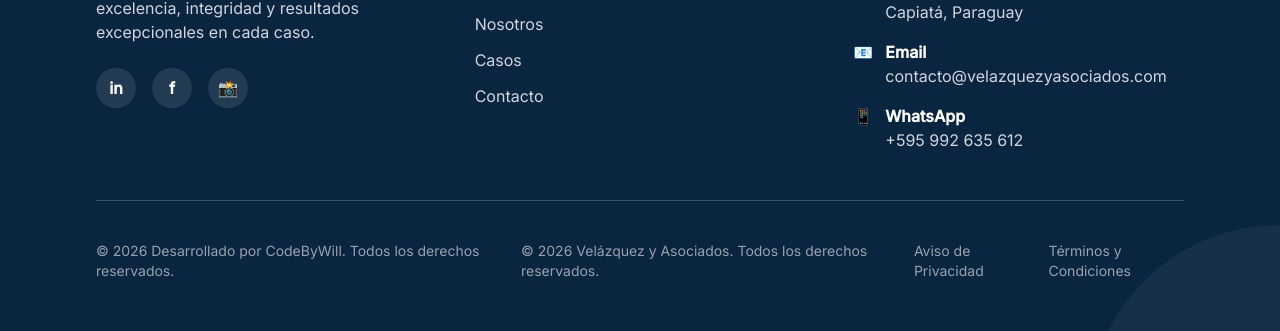
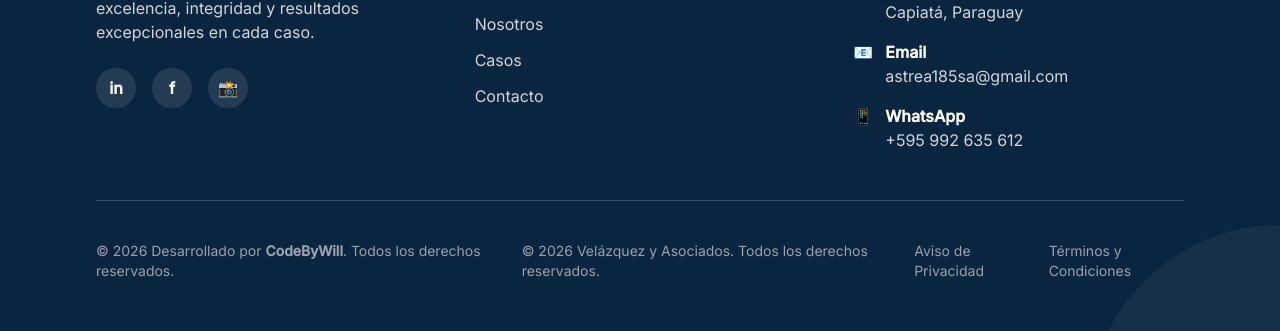
Before and after one commit to warcedev/velazquez-y-asociados, a React (Vite) app in the folder velazquez-y-asociados/: page / in a window 1280 px wide. Shown: the part 2477-2808 px from the top of the page. Built offline with nearby package versions, Linux system fonts and the light colour scheme.

Commit message:
prefinalizacion

```diff
--- a/velazquez-y-asociados/src/components/Footer.jsx
+++ b/velazquez-y-asociados/src/components/Footer.jsx
@@ -13,7 +13,7 @@ export default function Footer() {
     {
       nombre: "Facebook",
       icon: "f",
-      url: "https://www.facebook.com/velazquezyasociados"
+      url: "https://www.facebook.com/share/1EBdQAdfMH/"
     },
     {
       nombre: "Instagram",
@@ -95,7 +95,7 @@ export default function Footer() {
                   <div>
                     <div className="font-semibold">Email</div>
                     <div className="text-gray-300">
-                      contacto@velazquezyasociados.com
+                      astrea185sa@gmail.com
                     </div>
                   </div>
                 </div>
@@ -116,8 +116,18 @@ export default function Footer() {
           {/* Copyright */}
           <div className="flex flex-col md:flex-row justify-between items-center gap-6">
             <div className="text-gray-400 text-sm">
-              © {new Date().getFullYear()} Desarrollado por CodeByWill. Todos los derechos reservados.
+              © {new Date().getFullYear()} Desarrollado por{" "}
+              <a
+                  href="https://codebywill.vercel.app/"
+                  target="_blank"
+                  rel="noopener noreferrer"
+                  className="hover:text-white transition-colors font-semibold"
+              >
+                CodeByWill
+              </a>
+              . Todos los derechos reservados.
             </div>
+
             <div className="text-gray-400 text-sm">
               © {new Date().getFullYear()} Velázquez y Asociados. Todos los derechos reservados.
             </div>
--- a/velazquez-y-asociados/src/components/Navbar.jsx
+++ b/velazquez-y-asociados/src/components/Navbar.jsx
@@ -178,9 +178,9 @@ export default function Navbar({ tab, setTab }) {
                   {/* Info adicional móvil */}
                   <div className="pt-6 border-t border-gray-200 dark:border-gray-800">
                     <div className="text-sm text-gray-500 dark:text-gray-400 space-y-2">
-                      <p>📱 +595 9XX XXX XXX</p>
-                      <p>📧 contacto@velazquezyasociados.com</p>
-                      <p>📍 Av. Principal 1234, Asunción</p>
+                      <p>📱 +595 992 635 612</p>
+                      <p>📧 astrea185sa@gmail.com</p>
+                      <p>📍 Capiata, Paraguay</p>
                     </div>
                   </div>
                 </div>
--- a/velazquez-y-asociados/src/sections/Contacto.jsx
+++ b/velazquez-y-asociados/src/sections/Contacto.jsx
@@ -33,8 +33,8 @@ export default function Contacto() {
     {
       icon: "📧",
       titulo: "Email",
-      valor: "contacto@velazquezyasociados.com",
-      accion: "mailto:contacto@velazquezyasociados.com"
+      valor: "astrea185sa@gmail.com",
+      accion: "mailto:astrea185sa@gmail.com"
     },
     {
       icon: "📱",
@@ -46,7 +46,7 @@ export default function Contacto() {
       icon: "📍",
       titulo: "Oficina Central",
       valor: "Capiata, Paraguay",
-      accion: "https://maps.google.com"
+      accion: "https://www.google.com/maps/place/25%C2%B021'43.4%22S+57%C2%B026'47.4%22W/@-25.362066,-57.4490743,17z/data=!3m1!4b1!4m4!3m3!8m2!3d-25.362066!4d-57.4464994?hl=es&entry=ttu&g_ep=EgoyMDI2MDIwOC4wIKXMDSoASAFQAw%3D%3D"
     }
   ];
 
@@ -61,7 +61,7 @@ export default function Contacto() {
       nombre: "Facebook",
       icon: "f",
       color: "bg-blue-800",
-      url: "https://www.facebook.com/velazquezyasociados"
+      url: "https://www.facebook.com/share/1EBdQAdfMH/"
     },
     {
       nombre: "Instagram",
```
